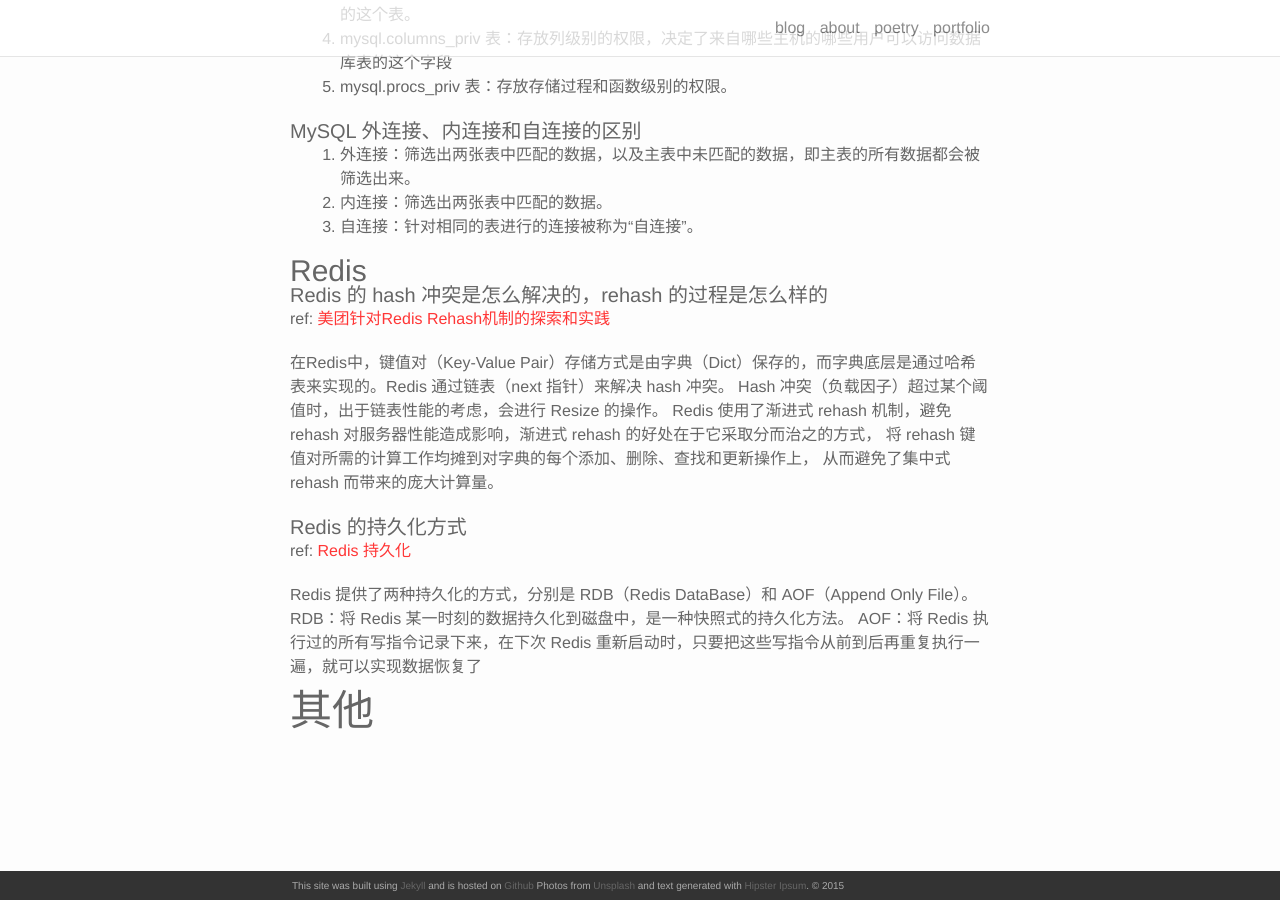
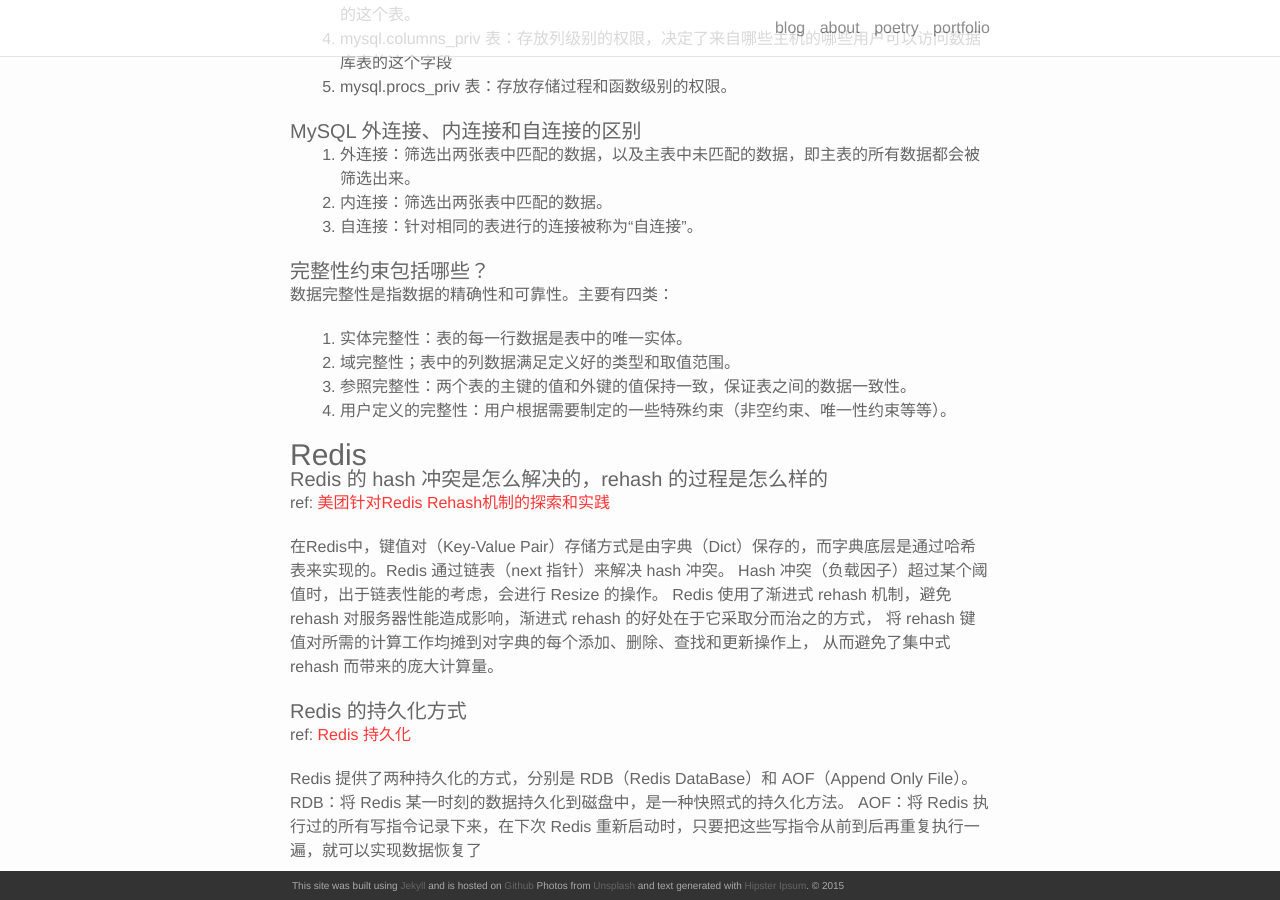
Before and after one commit to akmissxt/blog, a Jekyll site: the page built from _posts/2021-04-05-面试复习.markdown, in a window 1280 px wide and 900 px high, scrolled down 9670 px. Built offline with Jekyll 4.4.1, drawn with Linux system fonts in a browser that asks for light colours; nearby versions of some CDN libraries; our own code applies the rules of GitHub Pages for plain Markdown files.

Commit message:
update(面试复习): 完整性约束

```diff
--- a/_posts/2021-04-05-面试复习.markdown
+++ b/_posts/2021-04-05-面试复习.markdown
@@ -358,6 +358,13 @@ ref: [MySQL 用户权限管理](https://www.cnblogs.com/keme/p/10288168.html)
 2. 内连接：筛选出两张表中匹配的数据。
 3. 自连接：针对相同的表进行的连接被称为“自连接”。
 
+#### 完整性约束包括哪些？
+数据完整性是指数据的精确性和可靠性。主要有四类：
+1. 实体完整性：表的每一行数据是表中的唯一实体。
+2. 域完整性；表中的列数据满足定义好的类型和取值范围。
+3. 参照完整性：两个表的主键的值和外键的值保持一致，保证表之间的数据一致性。
+4. 用户定义的完整性：用户根据需要制定的一些特殊约束（非空约束、唯一性约束等等）。
+
 
 ### Redis
 
```
